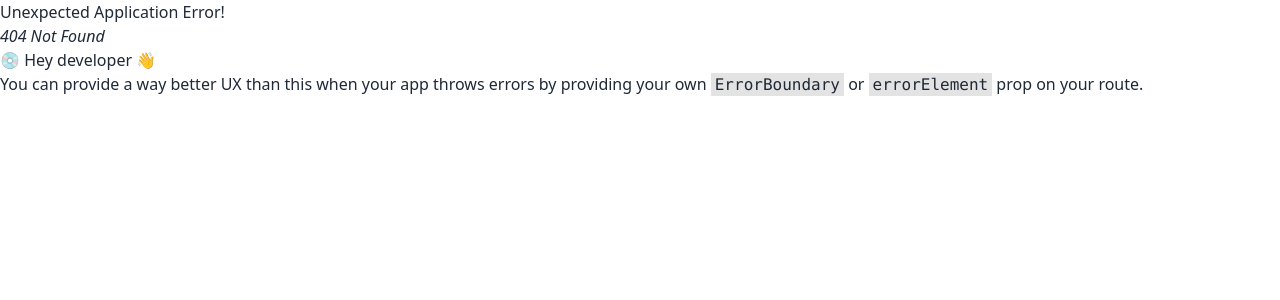
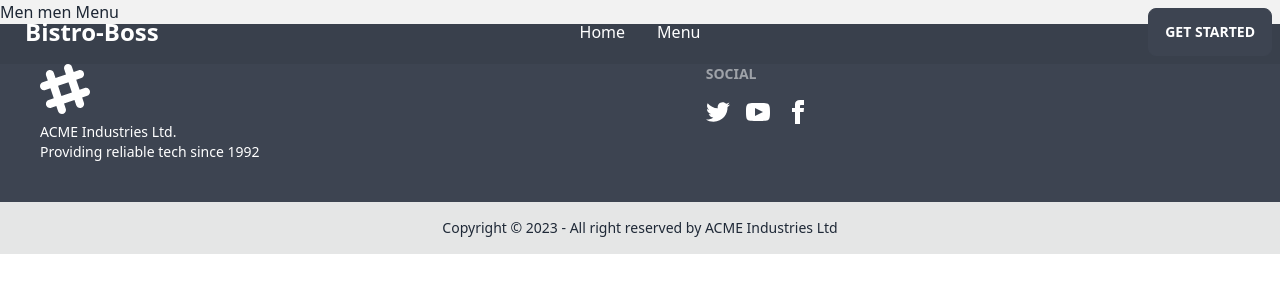
Before and after one commit to UniqueCoderRihan/Bistro-Boss-Clients, a React (Vite) app: page /menu in a window 1280 px wide. Before the commit this address had no page. Shown: the top 300 px of the page. Built offline with nearby package versions, Linux system fonts and the light colour scheme.

Commit message:
React Helmet

```diff
--- a/index.html
+++ b/index.html
@@ -2,9 +2,9 @@
 <html lang="en">
   <head>
     <meta charset="UTF-8" />
-    <link rel="icon" type="image/svg+xml" href="/vite.svg" />
+    <link rel="icon" type="image/svg+xml" href="./src//assets/logo.png" />
     <meta name="viewport" content="width=device-width, initial-scale=1.0" />
-    <title>Vite + React</title>
+    <title>Bistro Boss </title>
   </head>
   <body>
     <div id="root"></div>
--- a/package.json
+++ b/package.json
@@ -15,6 +15,7 @@
     "match-sorter": "^6.3.1",
     "react": "^18.2.0",
     "react-dom": "^18.2.0",
+    "react-helmet-async": "^1.3.0",
     "react-responsive-carousel": "^3.2.23",
     "react-router-dom": "^6.11.2",
     "sort-by": "^1.2.0",
--- a/src/Pages/Featured/Featured.jsx
+++ b/src/Pages/Featured/Featured.jsx
@@ -9,7 +9,7 @@ const Featured = () => {
             heading={'Our Featured'}
             subHeading={'Check It Out'}
             ></SectionTitle>
-            <div className="md:flex justify-cente items-center py-8 px-16">
+            <div className="md:flex justify-center items-center py-8 px-16">
                 <div>
                     <img src={image1} alt="" />
                 </div>
--- a/src/Pages/Home/Home.jsx
+++ b/src/Pages/Home/Home.jsx
@@ -3,10 +3,14 @@ import Banner from '../Banner/Banner';
 import Category from '../Category/Category';
 import Menu from '../PopularMenu/Menu';
 import Featured from '../Featured/Featured';
+import { Helmet } from 'react-helmet-async';
 
 const Home = () => {
     return (
         <div>
+            <Helmet>
+                <title>Bistro Boss || Home</title>
+            </Helmet>
             <Banner></Banner>
             <Category></Category>
             <Menu></Menu>
--- /dev/null
+++ b/src/Pages/Menu/Menu/OurMenu.jsx
@@ -0,0 +1,15 @@
+import React from 'react';
+import { Helmet } from 'react-helmet-async';
+
+const OurMenu = () => {
+    return (
+        <div>
+            <Helmet>
+                <title>Hello</title>
+            </Helmet>
+            <h2>Men men Menu</h2>
+        </div>
+    );
+};
+
+export default OurMenu;
--- a/src/Pages/Shared/Navbar/Navbar.jsx
+++ b/src/Pages/Shared/Navbar/Navbar.jsx
@@ -1,20 +1,11 @@
 import React from 'react';
+import { Link } from 'react-router-dom';
 
 const Navbar = () => {
 
     const NavOptions = <>
-        <li><a>Item 1</a></li>
-        <li tabIndex={0}>
-            <a className="justify-between">
-                Parent
-                <svg className="fill-current" xmlns="http://www.w3.org/2000/svg" width="24" height="24" viewBox="0 0 24 24"><path d="M8.59,16.58L13.17,12L8.59,7.41L10,6L16,12L10,18L8.59,16.58Z" /></svg>
-            </a>
-            <ul className="p-2">
-                <li><a>Submenu 1</a></li>
-                <li><a>Submenu 2</a></li>
-            </ul>
-        </li>
-        <li><a>Item 3</a></li>
+        <li><Link to='/'>Home</Link></li>
+        <li><Link to='/menu'>Menu</Link></li>
     </>
 
     return (
--- a/src/Routes/Routers.jsx
+++ b/src/Routes/Routers.jsx
@@ -1,6 +1,7 @@
 import { createBrowserRouter } from "react-router-dom";
 import Main from '../Layouts/Main';
 import Home from '../Pages/Home/Home'
+import OurMenu from "../Pages/Menu/Menu/OurMenu";
 
 export const router = createBrowserRouter([
     {
@@ -10,6 +11,10 @@ export const router = createBrowserRouter([
         {
             path:'/',
             element: <Home></Home>
+        },
+        {
+          path:'/menu',
+          element: <OurMenu></OurMenu>
         }
       ]
     },
--- a/src/main.jsx
+++ b/src/main.jsx
@@ -7,12 +7,15 @@ import {
   RouterProvider,
 } from "react-router-dom";
 import { router } from './Routes/Routers.jsx';
+import { HelmetProvider } from 'react-helmet-async';
 
 
 ReactDOM.createRoot(document.getElementById('root')).render(
   <React.StrictMode>
-    <div className='max-w-screen-xl	mx-auto'>
-      <RouterProvider router={router}></RouterProvider>
-    </div>
+    <HelmetProvider>
+      <div className='max-w-screen-xl	mx-auto'>
+        <RouterProvider router={router}></RouterProvider>
+      </div>
+    </HelmetProvider>
   </React.StrictMode>,
 )
```
Also changed, not shown: 1 other file (tests, documents, lock files or other folders).
